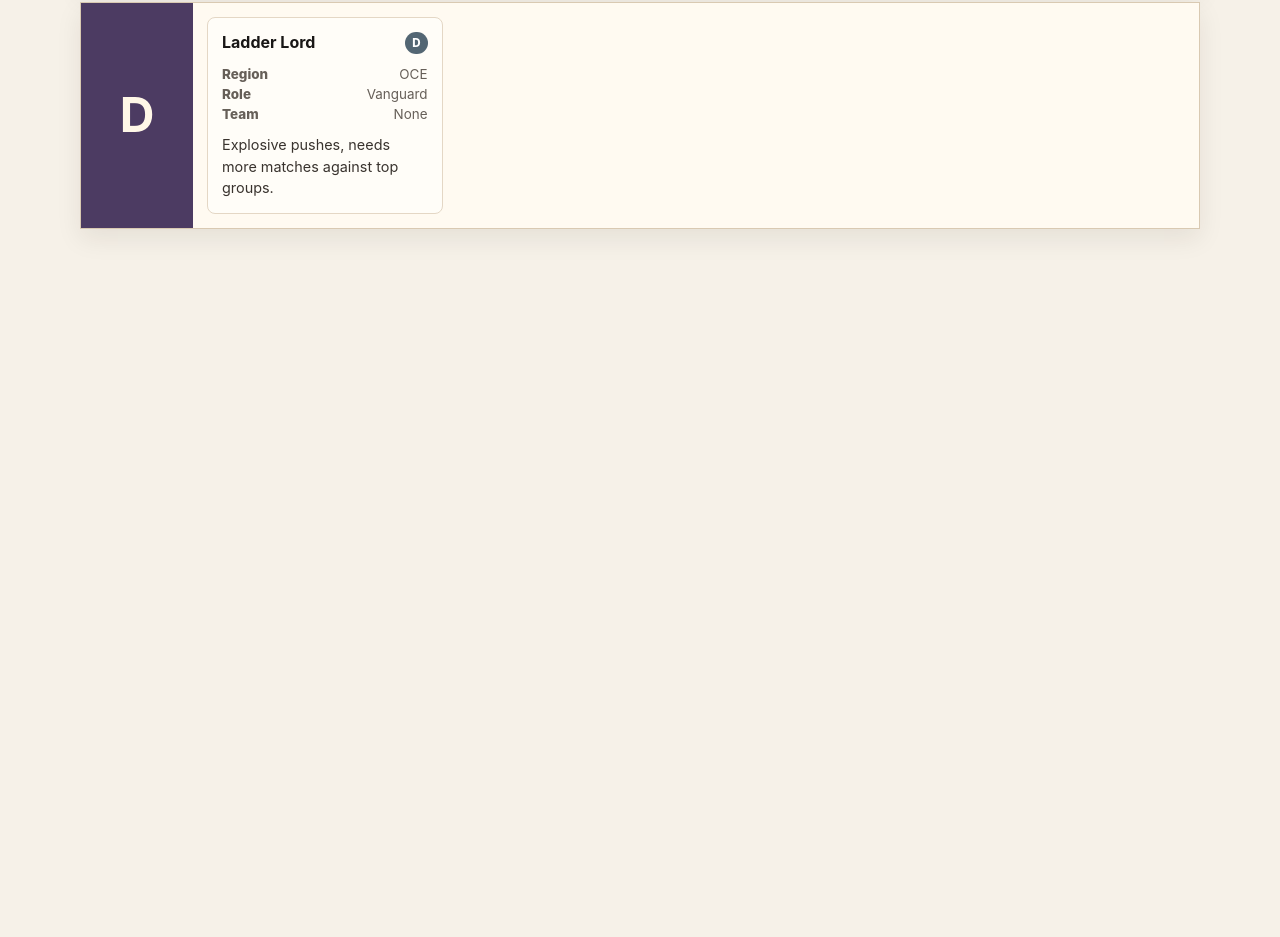
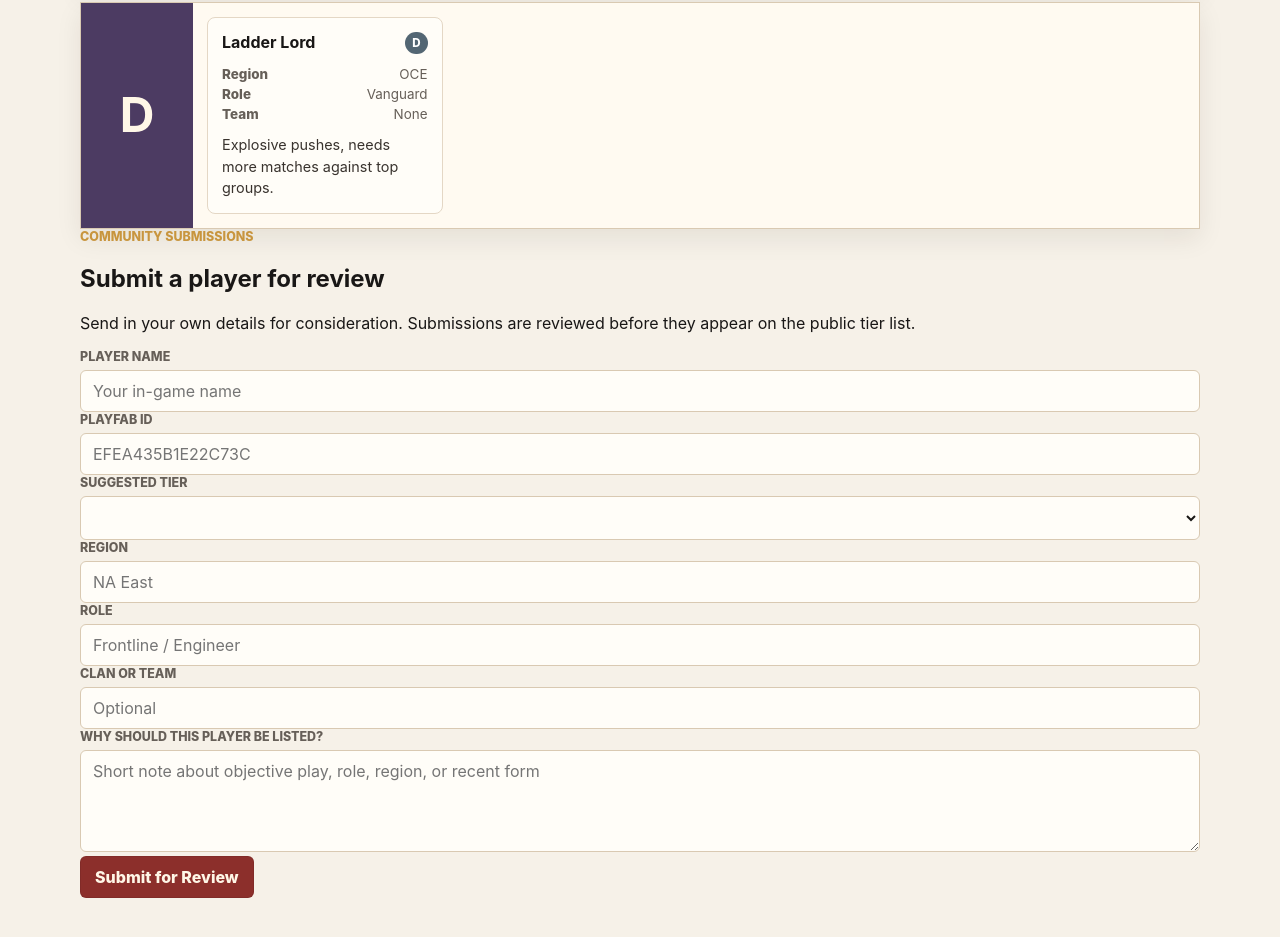
Before and after one commit to biged214/Chiv2TOlist, a website: page index.html in a window 1280 px wide. Shown: the part 1552-2489 px from the top of the page. Before the commit the page ends 1853 px from the top, so only its background shows below. Drawn offline with Linux system fonts and the light colour scheme; no server answers.

Commit message:
Add public player submission form

```diff
--- a/index.html
+++ b/index.html
@@ -40,6 +40,48 @@
       </section>
 
       <section class="tier-board" id="tier-list" aria-live="polite"></section>
+
+      <section class="submission-panel" aria-labelledby="submission-title">
+        <div class="submission-panel__intro">
+          <p class="eyebrow">Community Submissions</p>
+          <h2 id="submission-title">Submit a player for review</h2>
+          <p>Send in your own details for consideration. Submissions are reviewed before they appear on the public tier list.</p>
+        </div>
+        <form class="submission-form" id="submissionForm">
+          <label>
+            <span>Player name</span>
+            <input id="submissionName" required maxlength="40" placeholder="Your in-game name">
+          </label>
+          <label>
+            <span>PlayFab ID</span>
+            <input id="submissionPlayfabId" maxlength="64" placeholder="EFEA435B1E22C73C">
+          </label>
+          <label>
+            <span>Suggested tier</span>
+            <select id="submissionTier"></select>
+          </label>
+          <label>
+            <span>Region</span>
+            <input id="submissionRegion" maxlength="24" placeholder="NA East">
+          </label>
+          <label>
+            <span>Role</span>
+            <input id="submissionRole" maxlength="28" placeholder="Frontline / Engineer">
+          </label>
+          <label>
+            <span>Clan or team</span>
+            <input id="submissionClan" maxlength="28" placeholder="Optional">
+          </label>
+          <label class="submission-form__wide">
+            <span>Why should this player be listed?</span>
+            <textarea id="submissionNotes" rows="4" maxlength="180" placeholder="Short note about objective play, role, region, or recent form"></textarea>
+          </label>
+          <div class="submission-form__actions">
+            <button class="button" type="submit">Submit for Review</button>
+            <p class="form-status" id="submissionStatus" aria-live="polite"></p>
+          </div>
+        </form>
+      </section>
     </main>
 
     <template id="playerCardTemplate">
@@ -53,6 +95,6 @@
       </article>
     </template>
 
-    <script src="script.js"></script>
+    <script src="script.js?v=submissions-20260609"></script>
   </body>
 </html>
```
